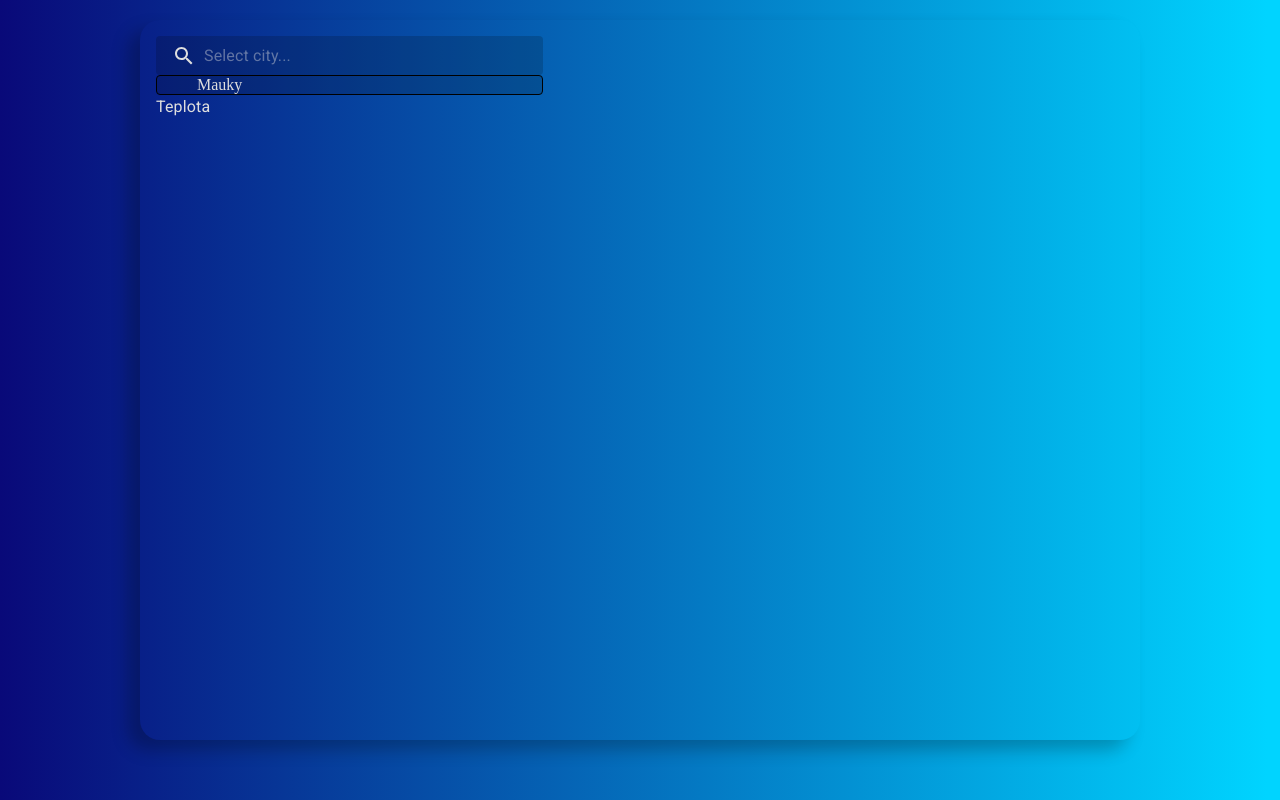
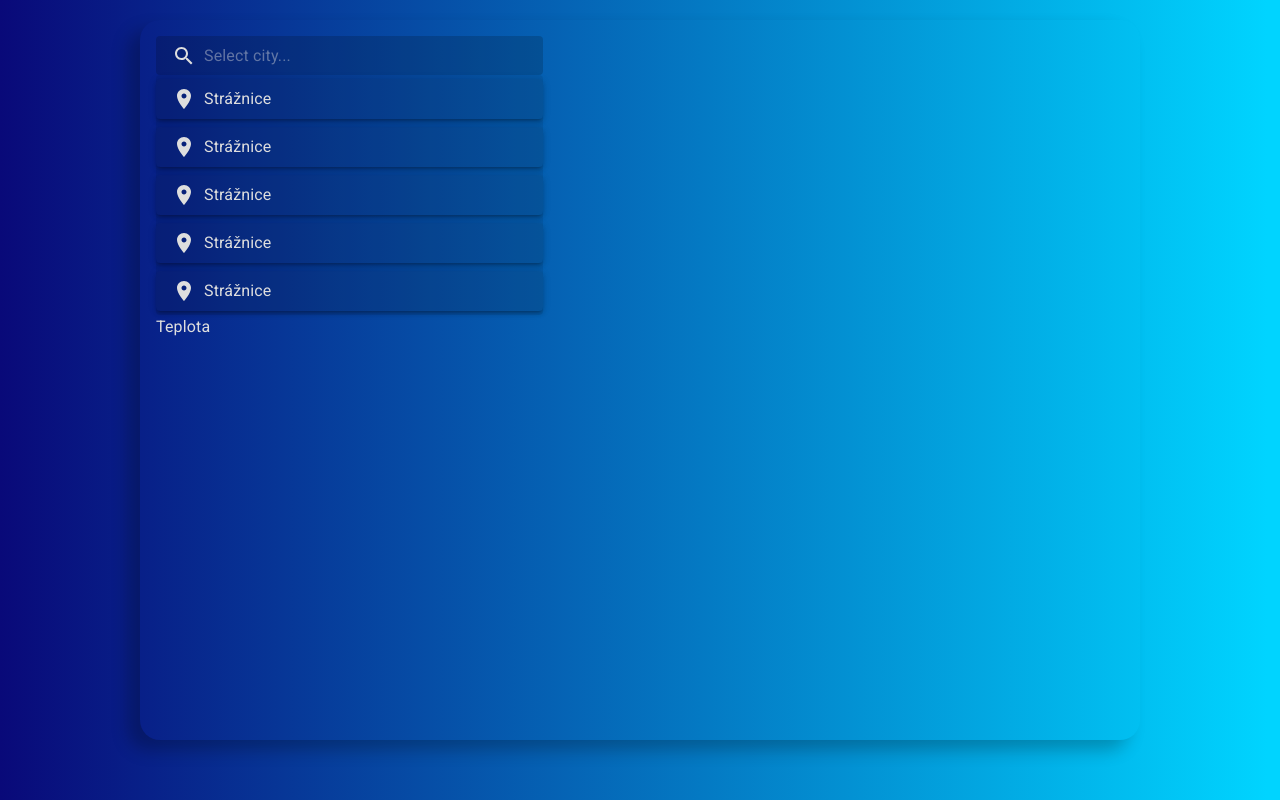
Before and after one commit to mgaidos/WeatherApp, a React (Vite) app in the folder weather-app/: page / in a window 1280 px wide. Built offline with nearby package versions, Linux system fonts and the light colour scheme; no server answers.

Commit message:
Styled Autocomplete items

```diff
--- a/weather-app/src/components/Autocomplete.jsx
+++ b/weather-app/src/components/Autocomplete.jsx
@@ -3,18 +3,21 @@ import React from 'react'
 //MUI Components
 import { styled } from '@mui/material/styles';
 
+//Components
+import OneAcItem from './OneAcItem';
+
 import { Box } from '@mui/material'
 
 const StyledBox = styled(Box)(({ theme }) => ({
     display: 'flex',
-    paddingLeft: '40px',
+    //paddingLeft: '40px',
     flexDirection: 'column',
     justifyContent: 'center',
     width: 'inherit',
     height: 'auto',
-    border: '1px solid black',
+    //border: '1px solid black',
     borderRadius: theme.shape.borderRadius,
-    backgroundColor: "rgba(0, 0, 0, 0.17)",
+    backgroundColor: "rgba(0, 0, 0, 0.07)",
     [theme.breakpoints.up('sm')]: {
          width: '40%',
     },
@@ -23,8 +26,11 @@ const StyledBox = styled(Box)(({ theme }) => ({
 const Autocomplete = () => {
     return (
         <StyledBox>
-            <p>Mauky</p>
-
+            <OneAcItem></OneAcItem>
+            <OneAcItem></OneAcItem>
+            <OneAcItem></OneAcItem>
+            <OneAcItem></OneAcItem>
+            <OneAcItem></OneAcItem>
         </StyledBox>
     )
 }
--- a/weather-app/src/components/OneAcItem.jsx
+++ b/weather-app/src/components/OneAcItem.jsx
@@ -1,9 +1,52 @@
 import React from 'react'
 
+//MUI Components
+import { Paper, Typography, styled } from '@mui/material'
+import LocationOnIcon from '@mui/icons-material/LocationOn';
+
+const StyledPaper = styled(Paper)(({ theme }) => ({
+    width: '100%',
+    backgroundColor: 'inherit',
+    //padding: theme.spacing(1, 1, 1, 0),
+    display: 'flex',
+    alignItems: 'center',
+    // justifyContent: 'space-between',
+    margin: theme.spacing(0.5, 0.5, 0.5, 0),
+    '&:hover': {
+        backgroundColor: "rgba(0, 0, 0, 0.27)",
+        cursor: 'pointer',
+    },
+}))
+
+const StyledTypography = styled(Typography)(({ theme }) => ({
+    padding: theme.spacing(1, 1, 1, 6)
+}))
+
+const IconWrapper = styled('div')(({ theme }) => ({
+    position: 'absolute',
+    width: "max-content",
+    padding: theme.spacing(0, 2),
+    display: 'flex',
+
+
+}))
+
 const OneAcItem = () => {
-  return (
-    <div>OneAcItem</div>
-  )
+    return (
+        <StyledPaper
+        onClick={()=> {
+            console.log('clicked')
+        }}
+            elevation={3}
+        >
+            <IconWrapper>
+                <LocationOnIcon />
+            </IconWrapper>
+
+            <StyledTypography>Strážnice</StyledTypography>
+        </StyledPaper>
+
+    )
 }
 
 export default OneAcItem
--- a/weather-app/src/components/SearchInput.jsx
+++ b/weather-app/src/components/SearchInput.jsx
@@ -71,6 +71,7 @@ const SearchInput = () => {
     const { long, lat } = useCoordinates(debouncedValue)
 
     const forecast = useForecast(coordinates)
+    //console.log(forecast)
 
 
     useEffect(() => {
@@ -91,7 +92,7 @@ const SearchInput = () => {
                 <StyledInputBase onChange={handleChange} placeholder='Select city...' />
             </Search>
 
-            {<Autocomplete></Autocomplete>}
+            {<Autocomplete/>}
 
 
             <p>{inputValue && coordinates.long}</p>
--- a/weather-app/src/hooks/useCoordinates.jsx
+++ b/weather-app/src/hooks/useCoordinates.jsx
@@ -13,6 +13,7 @@ const useCoordinates = (debouncedValue) => {
         if (debouncedValue) {
             axios.get(`/${encodeURIComponent(debouncedValue)}.json?access_token=${import.meta.env.VITE_MY_ACCESS_TOKEN}`)
                 .then(data => {
+                    console.log(data)
                     const longitude = data.data.features[0].geometry.coordinates[0]
                     const latitude = data.data.features[0].geometry.coordinates[1]
 
```
